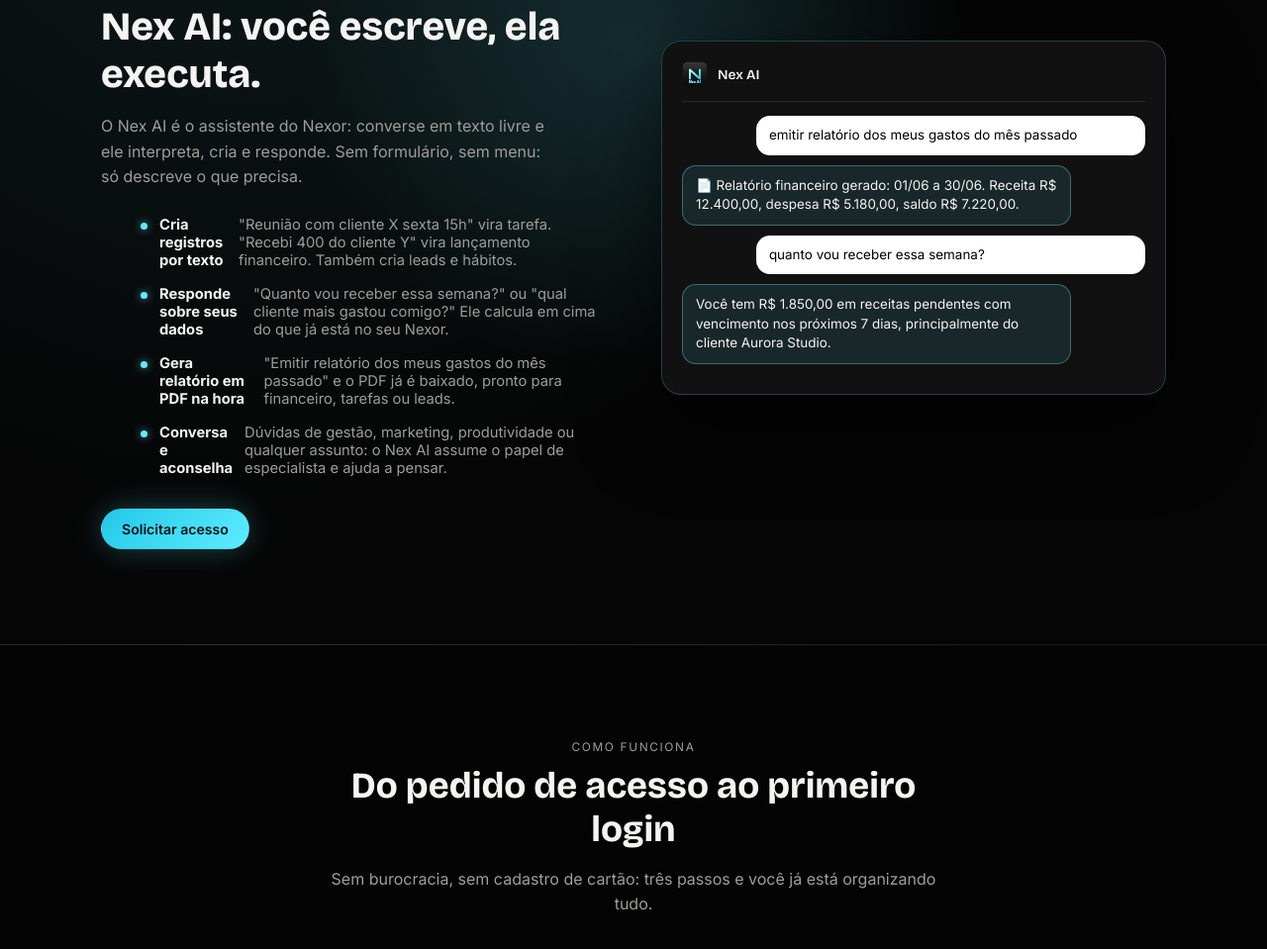
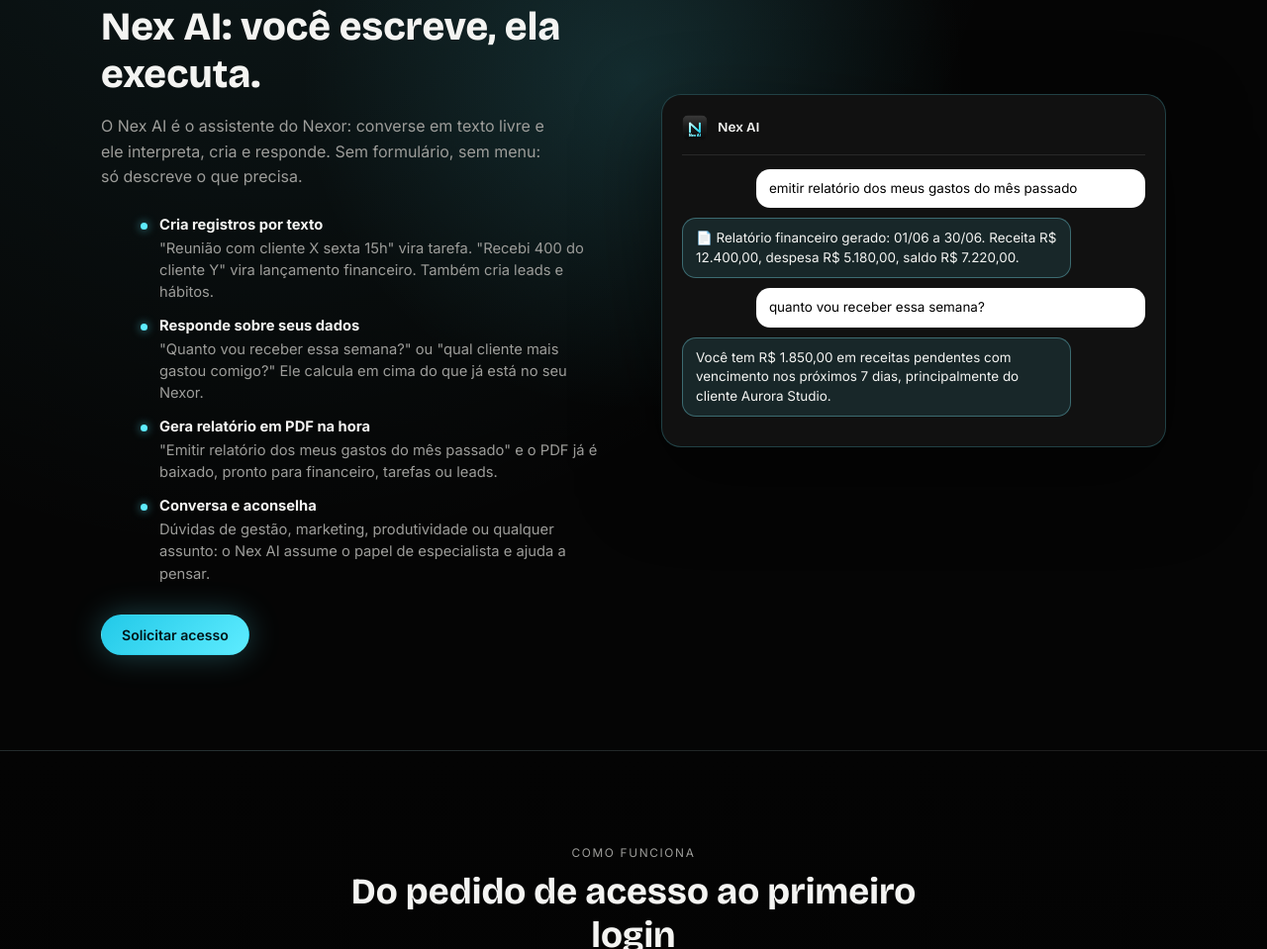
Before and after one commit to jvictorsalesmedia/nexor-app, a website: page landing.html in a window 1280 px wide. Shown: the part 2104-3063 px from the top of the page at 99% size. Drawn offline with nearby package versions, Linux system fonts and the light colour scheme.

Commit message:
Corrige layout dos itens do Nex AI: título ficava ao lado da descrição
strong+span agora ficam num div próprio, empilhados, ao lado do
marcador, em vez de duas colunas lado a lado.

```diff
--- a/landing.html
+++ b/landing.html
@@ -460,8 +460,9 @@
     flex: 0 0 auto;
   }
 
-  .ai-list li strong { display: block; margin-bottom: 2px; }
-  .ai-list li span { color: var(--muted); }
+  .ai-list li > div { flex: 1; min-width: 0; }
+  .ai-list li strong { display: block; margin-bottom: 4px; }
+  .ai-list li span { display: block; color: var(--muted); line-height: 1.5; }
 
   .ai-chat-mock {
     background: var(--panel);
@@ -768,10 +769,10 @@
         <h2>Nex AI: você escreve, ela executa.</h2>
         <p class="lead">O Nex AI é o assistente do Nexor: converse em texto livre e ele interpreta, cria e responde. Sem formulário, sem menu: só descreve o que precisa.</p>
         <ul class="ai-list">
-          <li><strong>Cria registros por texto</strong><span>"Reunião com cliente X sexta 15h" vira tarefa. "Recebi 400 do cliente Y" vira lançamento financeiro. Também cria leads e hábitos.</span></li>
-          <li><strong>Responde sobre seus dados</strong><span>"Quanto vou receber essa semana?" ou "qual cliente mais gastou comigo?" Ele calcula em cima do que já está no seu Nexor.</span></li>
-          <li><strong>Gera relatório em PDF na hora</strong><span>"Emitir relatório dos meus gastos do mês passado" e o PDF já é baixado, pronto para financeiro, tarefas ou leads.</span></li>
-          <li><strong>Conversa e aconselha</strong><span>Dúvidas de gestão, marketing, produtividade ou qualquer assunto: o Nex AI assume o papel de especialista e ajuda a pensar.</span></li>
+          <li><div><strong>Cria registros por texto</strong><span>"Reunião com cliente X sexta 15h" vira tarefa. "Recebi 400 do cliente Y" vira lançamento financeiro. Também cria leads e hábitos.</span></div></li>
+          <li><div><strong>Responde sobre seus dados</strong><span>"Quanto vou receber essa semana?" ou "qual cliente mais gastou comigo?" Ele calcula em cima do que já está no seu Nexor.</span></div></li>
+          <li><div><strong>Gera relatório em PDF na hora</strong><span>"Emitir relatório dos meus gastos do mês passado" e o PDF já é baixado, pronto para financeiro, tarefas ou leads.</span></div></li>
+          <li><div><strong>Conversa e aconselha</strong><span>Dúvidas de gestão, marketing, produtividade ou qualquer assunto: o Nex AI assume o papel de especialista e ajuda a pensar.</span></div></li>
         </ul>
         <a href="/app?signup=1" class="btn cyan">Solicitar acesso</a>
       </div>
```
